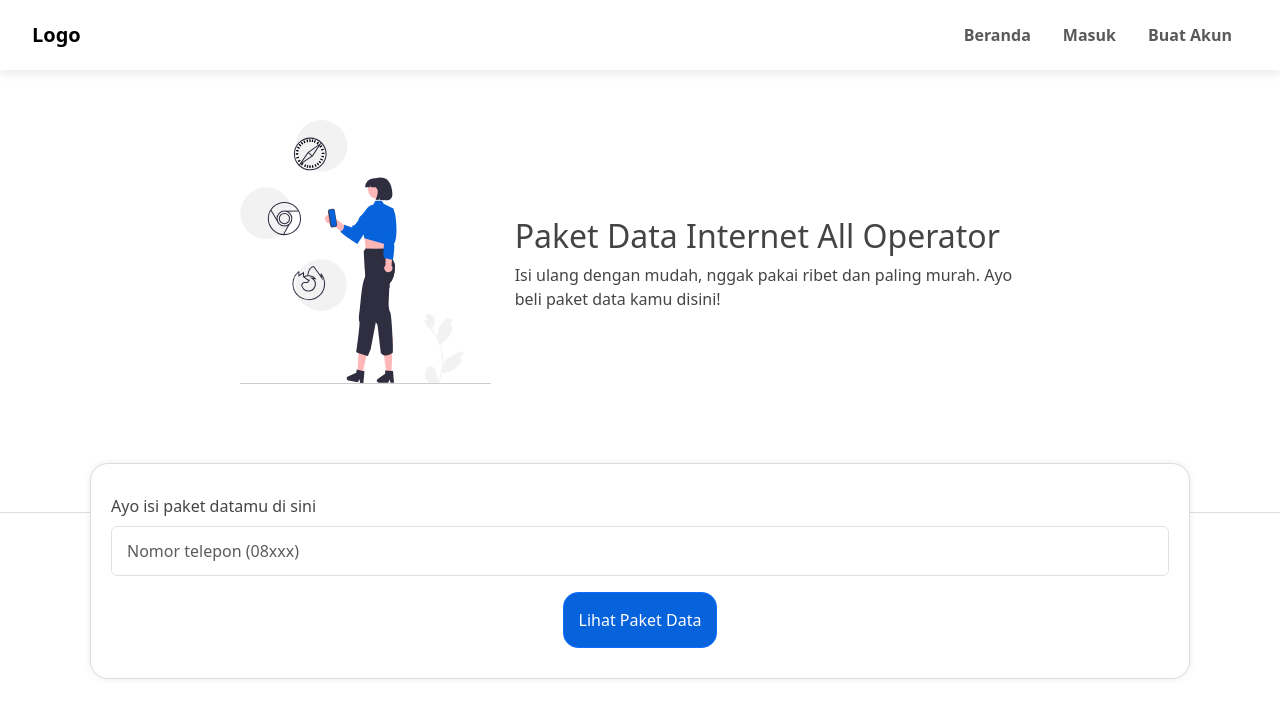
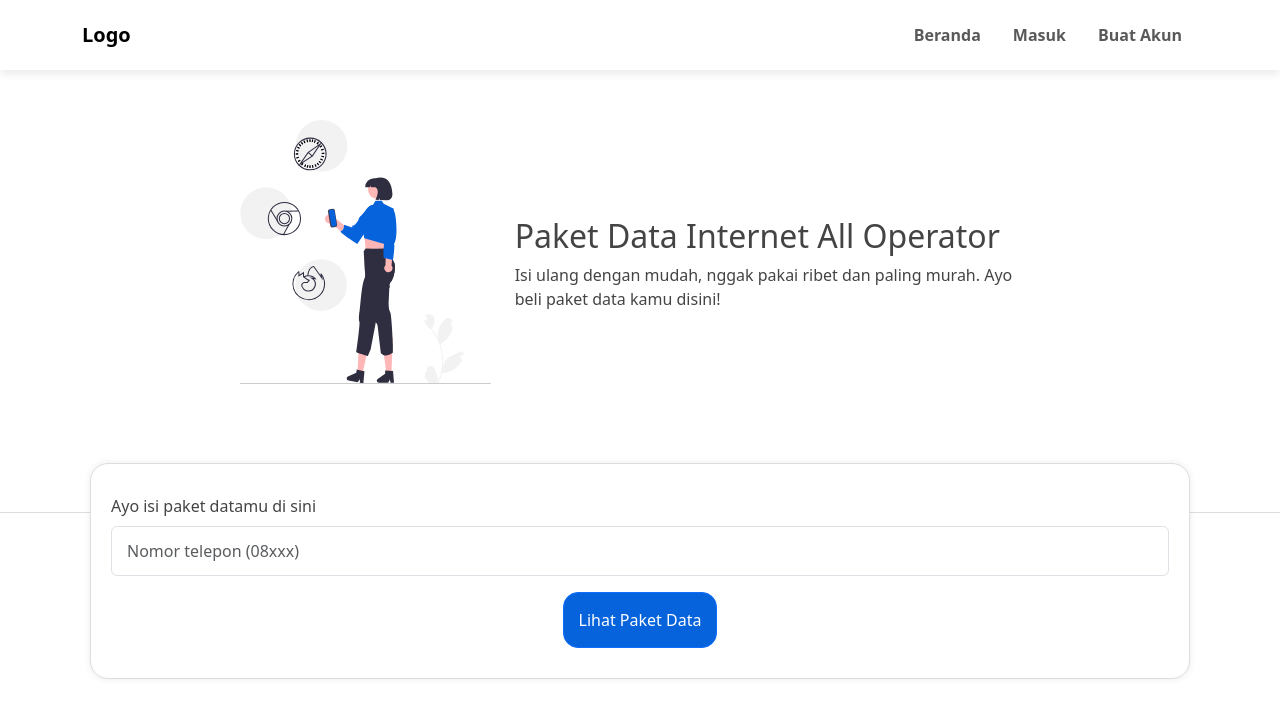
Before and after one commit to andspdev/dnet_frontend, a React (Create React App) app in the folder frontend/: page / in a window 1280 px wide. Shown: the top 718 px of the page. Built offline with nearby package versions, Linux system fonts and the light colour scheme.

Commit message:
Update layout header

```diff
--- a/frontend/src/components/includes/Header.js
+++ b/frontend/src/components/includes/Header.js
@@ -8,7 +8,7 @@ export const Header = () =>
     return(
         <>
             <nav className='navbar navbar-expand-lg navbar-custom fixed-top'>
-                <div className='container-fluid'>
+                <div className='container'>
                     <Link to="/" className='navbar-brand'>Logo</Link>
 
                     <button className="navbar-toggler" type="button" data-bs-toggle="collapse" data-bs-target="#navbarSupportedContent">
```
